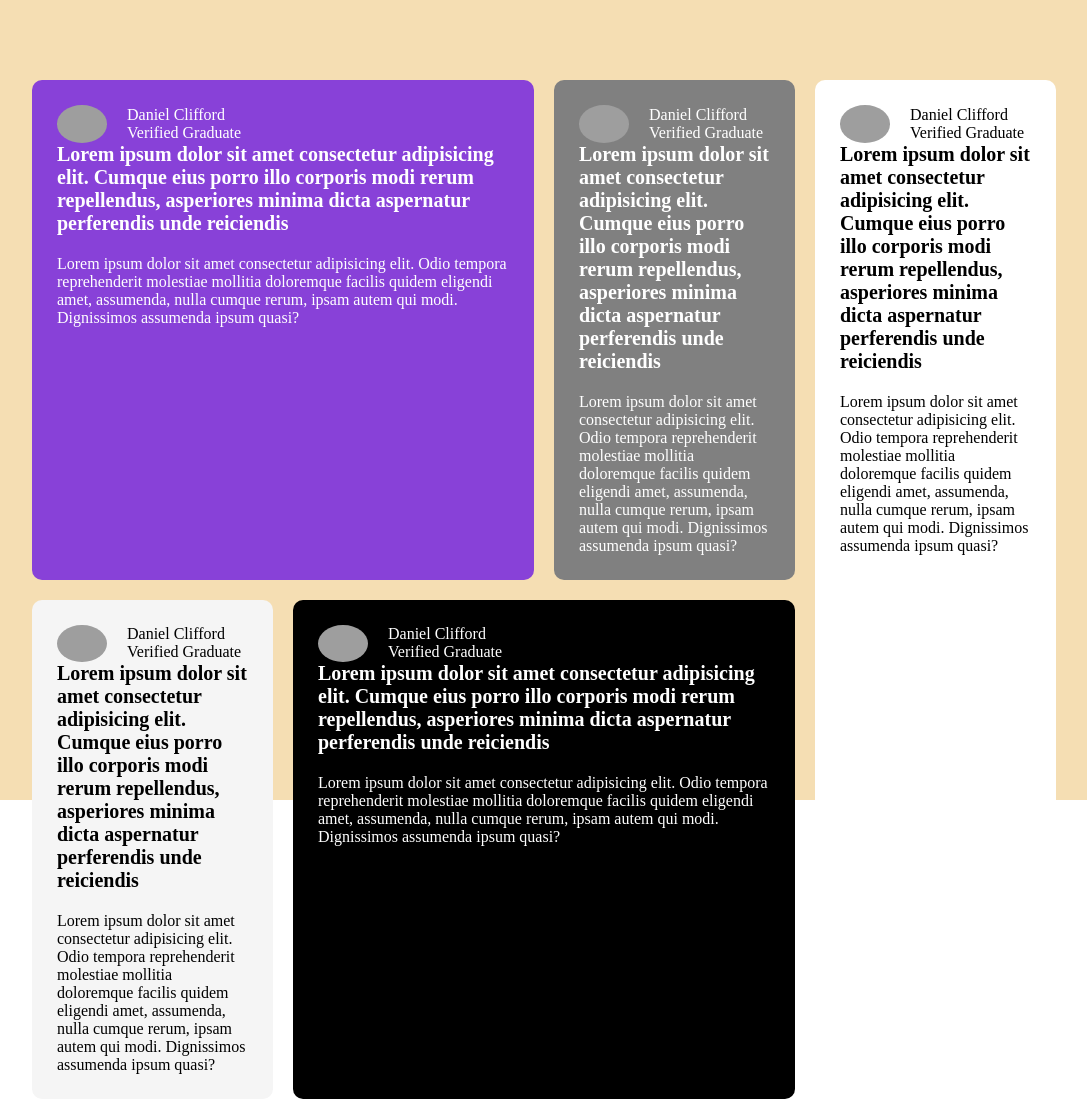
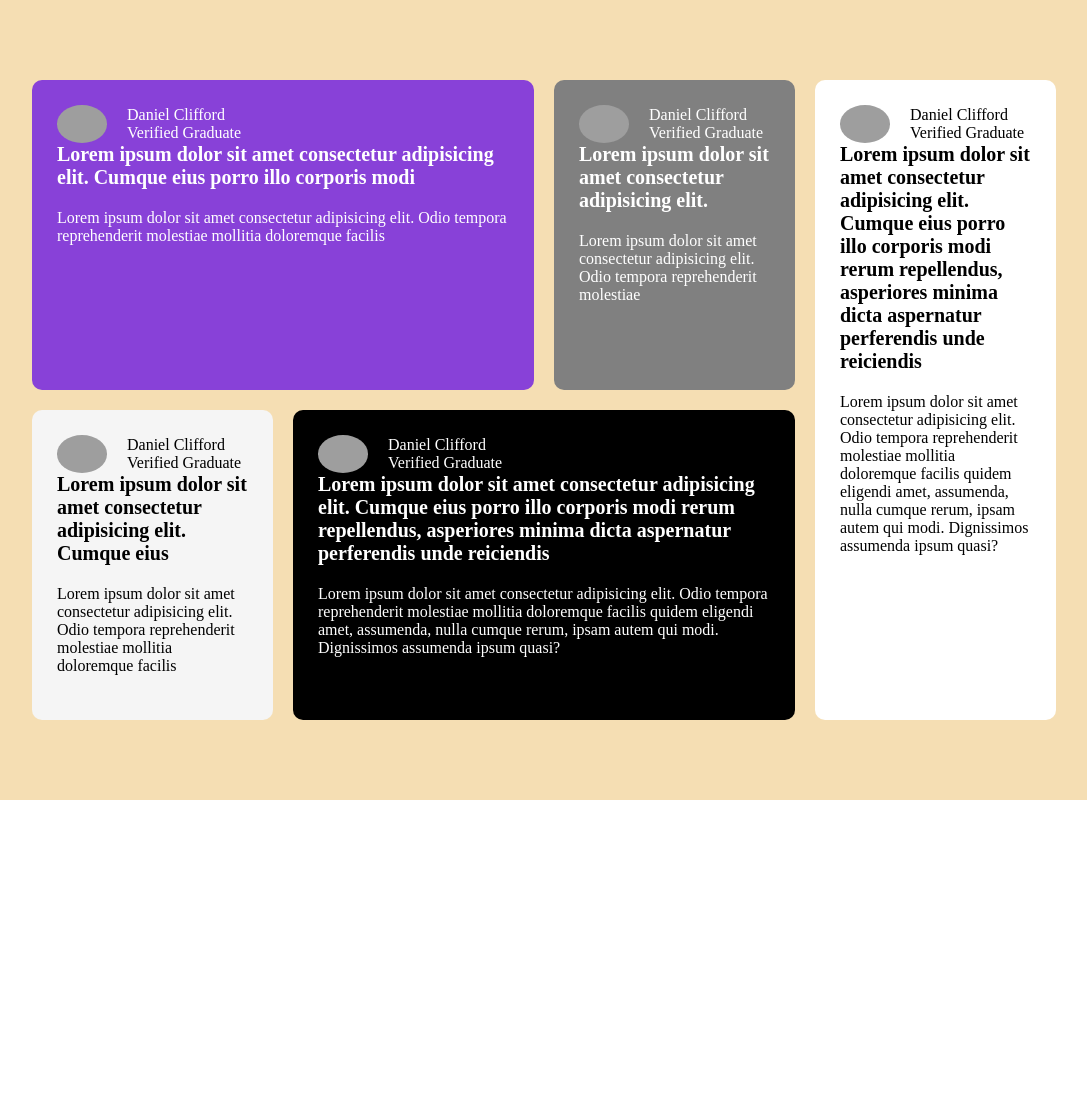
Before and after one commit to kithekadk/grid-layout, a plain HTML site: page index.html in a window 1280 px wide. Shown: the whole page, without its empty margins (96-1183 px from the left). After the commit the page ends 800 px from the top, so only its background shows below. Drawn offline with Linux system fonts and the light colour scheme; grey boxes are pictures that could not be loaded.

Commit message:
changes on styles

```diff
--- a/index.html
+++ b/index.html
@@ -33,14 +33,15 @@
                 </div>
 
                 <div class="title">
-                    Lorem ipsum dolor sit amet consectetur adipisicing elit. Cumque eius porro illo corporis modi rerum repellendus, asperiores minima dicta aspernatur perferendis unde reiciendis
+                    Lorem ipsum dolor sit amet consectetur adipisicing elit. Cumque eius porro illo corporis modi
 
                 </div>
 
                 <div class="description">
-                    Lorem ipsum dolor sit amet consectetur adipisicing elit. Odio tempora reprehenderit molestiae mollitia doloremque facilis quidem eligendi amet, assumenda, nulla cumque rerum, ipsam autem qui modi. Dignissimos assumenda ipsum quasi?
+                    Lorem ipsum dolor sit amet consectetur adipisicing elit. Odio tempora reprehenderit molestiae mollitia doloremque facilis
                 </div>
             </div>
+
             <div class="gray">
                 <div class="profile">
                     <img src="https://cdn.pixabay.com/photo/2015/10/05/22/37/blank-profile-picture-973460_640.png" alt="" width="50px" class="profile-img">
@@ -51,14 +52,14 @@
                 </div>
 
                 <div class="title">
-                    Lorem ipsum dolor sit amet consectetur adipisicing elit. Cumque eius porro illo corporis modi rerum repellendus, asperiores minima dicta aspernatur perferendis unde reiciendis
-
+                    Lorem ipsum dolor sit amet consectetur adipisicing elit.
                 </div>
 
                 <div class="description">
-                    Lorem ipsum dolor sit amet consectetur adipisicing elit. Odio tempora reprehenderit molestiae mollitia doloremque facilis quidem eligendi amet, assumenda, nulla cumque rerum, ipsam autem qui modi. Dignissimos assumenda ipsum quasi?
+                    Lorem ipsum dolor sit amet consectetur adipisicing elit. Odio tempora reprehenderit molestiae
                 </div>
             </div>
+
             <div class="white">
                 <div class="profile">
                     <img src="https://cdn.pixabay.com/photo/2015/10/05/22/37/blank-profile-picture-973460_640.png" alt="" width="50px" class="profile-img">
@@ -77,6 +78,7 @@
                     Lorem ipsum dolor sit amet consectetur adipisicing elit. Odio tempora reprehenderit molestiae mollitia doloremque facilis quidem eligendi amet, assumenda, nulla cumque rerum, ipsam autem qui modi. Dignissimos assumenda ipsum quasi?
                 </div>
             </div>
+
             <div class="white2">
                 <div class="profile">
                     <img src="https://cdn.pixabay.com/photo/2015/10/05/22/37/blank-profile-picture-973460_640.png" alt="" width="50px" class="profile-img">
@@ -87,14 +89,15 @@
                 </div>
 
                 <div class="title">
-                    Lorem ipsum dolor sit amet consectetur adipisicing elit. Cumque eius porro illo corporis modi rerum repellendus, asperiores minima dicta aspernatur perferendis unde reiciendis
+                    Lorem ipsum dolor sit amet consectetur adipisicing elit. Cumque eius
 
                 </div>
 
                 <div class="description">
-                    Lorem ipsum dolor sit amet consectetur adipisicing elit. Odio tempora reprehenderit molestiae mollitia doloremque facilis quidem eligendi amet, assumenda, nulla cumque rerum, ipsam autem qui modi. Dignissimos assumenda ipsum quasi?
+                    Lorem ipsum dolor sit amet consectetur adipisicing elit. Odio tempora reprehenderit molestiae mollitia doloremque facilis
                 </div>
             </div>
+
             <div class="black">
                 <div class="profile">
                     <img src="https://cdn.pixabay.com/photo/2015/10/05/22/37/blank-profile-picture-973460_640.png" alt="" width="50px" class="profile-img">
```
